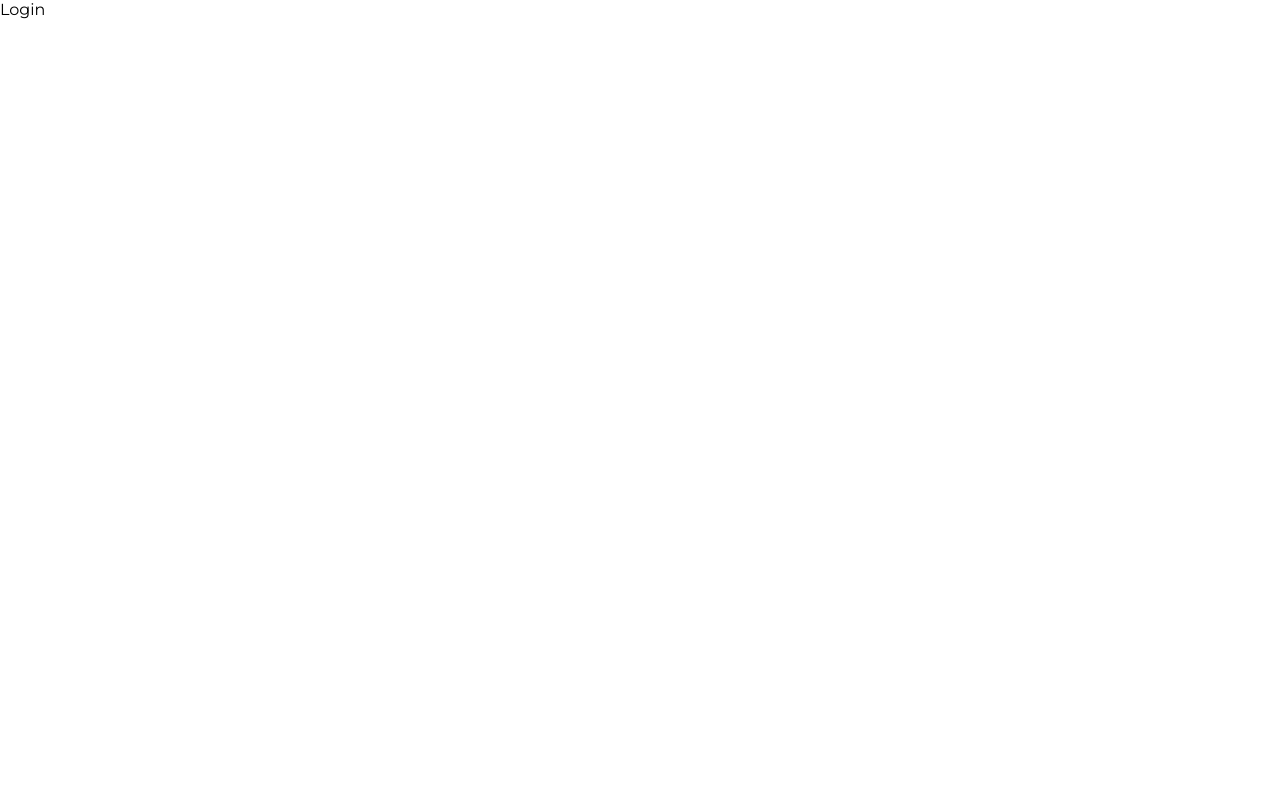
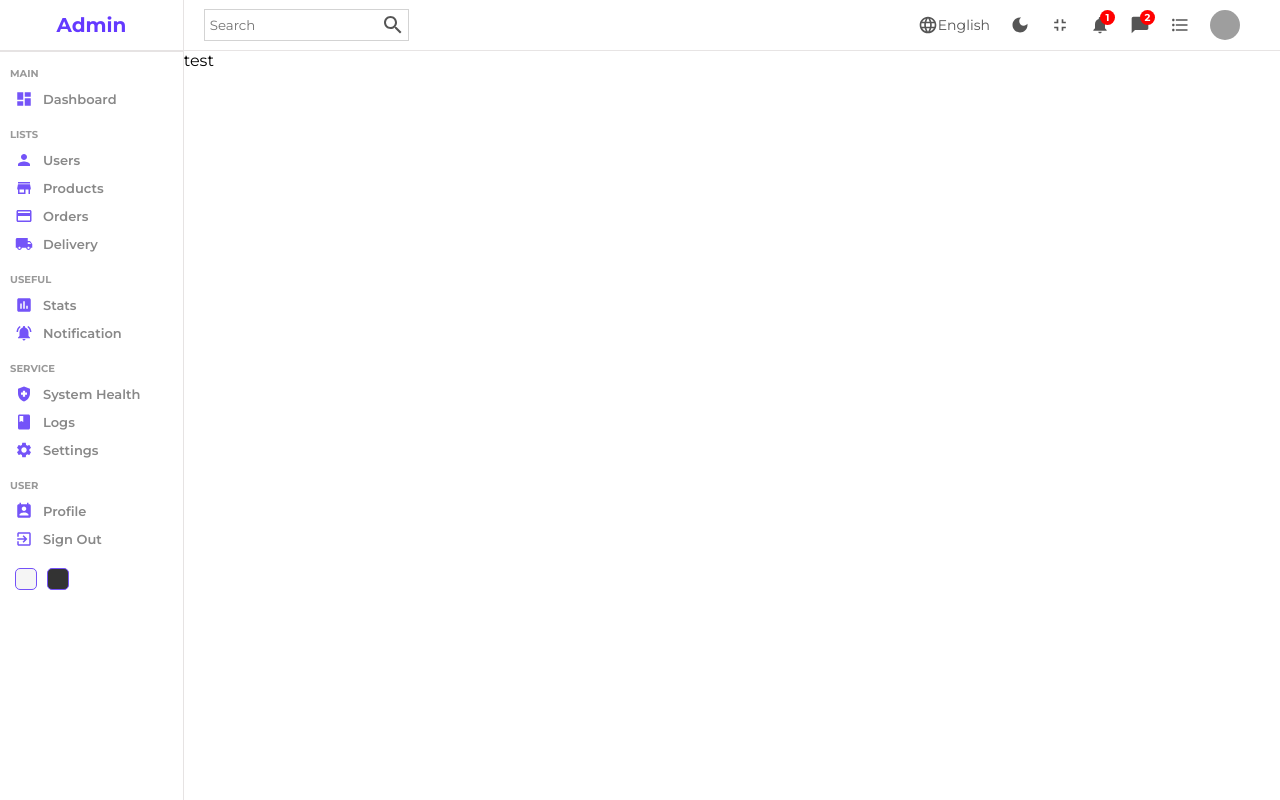
Before and after one commit to JcPerera/admin-panel, a React (Create React App) app: page /login in a window 1280 px wide. Built offline with nearby package versions, Linux system fonts and the light colour scheme; grey boxes are pictures that could not be loaded.

Commit message:
added nested routing

```diff
--- a/src/App.js
+++ b/src/App.js
@@ -1,44 +1,22 @@
-import Home from "./pages/home/Home";
-import Login from "./pages/login/Login";
-import List from "./pages/list/List";
-import Single from "./pages/single/Single";
-import New from "./pages/new/New";
-import { productInputs, userInputs } from "./formSource";
-import { BrowserRouter, Routes, Route } from "react-router-dom";
 import "./theme.scss";
 import { useContext } from "react";
 import { DarkModeContext } from "./context/darkModeContext";
-
+import { Outlet } from "react-router-dom";
+import Sidebar from "./components/sidebar/Sidebar";
+import Navbar from "./components/navbar/Navbar";
 
 function App() {
   const { darkMode } = useContext(DarkModeContext);
 
   return (
     <div className={darkMode ? "App dark" : "App"}>
-      <BrowserRouter>
-        <Routes>
-          <Route path="/">
-            <Route index element={<Home />} />
-            <Route path="login" element={<Login />} />
-            <Route path="users">
-              <Route index element={<List />} />
-              <Route path=":userId" element={<Single />} />
-              <Route
-                path="new"
-                element={<New inputs={userInputs} title="Add New User" />}
-              />
-            </Route>
-            <Route path="products">
-              <Route index element={<List />} />
-              <Route path=":productId" element={<Single />} />
-              <Route
-                path="new"
-                element={<New inputs={productInputs} title="Add New Product" />}
-              />
-            </Route>
-          </Route>
-        </Routes>
-      </BrowserRouter>
+      <div className="main">
+        <Sidebar />
+        <div className="mainContainer">
+          <Navbar />
+          <Outlet />
+        </div>
+      </div>
     </div>
   );
 }
--- a/src/components/sidebar/Sidebar.jsx
+++ b/src/components/sidebar/Sidebar.jsx
@@ -28,10 +28,12 @@ const Sidebar = () => {
       <div className="center">
         <ul>
           <p className="title">MAIN</p>
-          <li>
-            <DashboardIcon className="icon" />
-            <span>Dashboard</span>
-          </li>
+          <Link to="/" style={{ textDecoration: "none" }}>
+            <li>
+              <DashboardIcon className="icon" />
+              <span>Dashboard</span>
+            </li>
+          </Link>
           <p className="title">LISTS</p>
           <Link to="/users" style={{ textDecoration: "none" }}>
             <li>
@@ -61,8 +63,6 @@ const Sidebar = () => {
           <li>
             <NotificationsActiveIcon className="icon" />
             <span>Notification</span>
-
-            <span>Notifications</span>
           </li>
           <p className="title">SERVICE</p>
           <li>
--- a/src/index.js
+++ b/src/index.js
@@ -2,11 +2,41 @@ import React from "react";
 import ReactDOM from "react-dom";
 import App from "./App";
 import { DarkModeContextProvider } from "./context/darkModeContext";
+import { BrowserRouter, Routes, Route } from "react-router-dom";
+import Login from "./pages/login/Login";
+import Home from "./pages/home/Home";
+import List from "./pages/list/List";
+import Single from "./pages/single/Single";
+import New from "./pages/new/New";
+import { productInputs, userInputs } from "./formSource";
 
 ReactDOM.render(
   <React.StrictMode>
     <DarkModeContextProvider>
-      <App />
+      <BrowserRouter>
+        <Routes>
+          <Route path="/" element={<App />}>
+            <Route index element={<Home />} />
+            <Route path="login" element={<Login />} />
+            <Route path="users">
+              <Route index element={<List />} />
+              <Route path=":userId" element={<Single />} />
+              <Route
+                path="new"
+                element={<New inputs={userInputs} title="Add New User" />}
+              />
+            </Route>
+            <Route path="products">
+              <Route index element={<List />} />
+              <Route path=":productId" element={<Single />} />
+              <Route
+                path="new"
+                element={<New inputs={productInputs} title="Add New Product" />}
+              />
+            </Route>
+          </Route>
+        </Routes>
+      </BrowserRouter>
     </DarkModeContextProvider>
   </React.StrictMode>,
   document.getElementById("root")
--- a/src/pages/home/Home.jsx
+++ b/src/pages/home/Home.jsx
@@ -1,6 +1,4 @@
 import "./home.scss";
-import Sidebar from "../../components/sidebar/Sidebar";
-import Navbar from "../../components/navbar/Navbar";
 import Widget from "../../components/widget/Widget";
 import Featured from "../../components/featured/Featured";
 import Chart from "../../components/chart/Chart";
@@ -9,9 +7,7 @@ import List from "../../components/list/List";
 const Home = () => {
   return (
     <div className="home">
-      <Sidebar />
       <div className="homeContainer">
-        <Navbar />
         <div className="widgets">
           <Widget type="user" />
           <Widget type="order" />
--- a/src/pages/list/List.jsx
+++ b/src/pages/list/List.jsx
@@ -1,13 +1,9 @@
 import "./list.scss"
-import Sidebar from "../../components/sidebar/Sidebar"
-import Navbar from "../../components/navbar/Navbar"
 import Datatable from "../../components/datatable/Datatable";
 const List = () => {
   return (
     <div className="list">
-      <Sidebar/>
       <div className="listContainer">
-        <Navbar/>
         <Datatable />
       </div>
     </div>
--- a/src/pages/list/list.scss
+++ b/src/pages/list/list.scss
@@ -1,7 +1,7 @@
 .list {
-    display: flex;
-    width: 100%;
-    .listContainer {
-      flex: 6;
-    }
+  display: flex;
+  width: 100%;
+  .listContainer {
+    flex: 6;
   }
+}
--- a/src/pages/login/Login.jsx
+++ b/src/pages/login/Login.jsx
@@ -1,9 +1,7 @@
-import './login.scss'
+import "./login.scss";
 
 const Login = () => {
-  return (
-    <div>Login</div>
-  )
-}
+  return <div className="login">test</div>;
+};
 
-export default Login
+export default Login;
--- a/src/pages/login/login.scss
+++ b/src/pages/login/login.scss
@@ -0,0 +1,7 @@
+.login {
+  display: flex;
+  width: 100%;
+  .loginContainer {
+    flex: 6;
+  }
+}
--- a/src/pages/new/New.jsx
+++ b/src/pages/new/New.jsx
@@ -1,6 +1,4 @@
 import "./new.scss";
-import Sidebar from "../../components/sidebar/Sidebar";
-import Navbar from "../../components/navbar/Navbar";
 import DriveFolderUploadOutlinedIcon from "@mui/icons-material/DriveFolderUploadOutlined";
 import { useState } from "react";
 
@@ -9,9 +7,7 @@ const New = ({ inputs, title }) => {
 
   return (
     <div className="new">
-      <Sidebar />
       <div className="newContainer">
-        <Navbar />
         <div className="top">
           <h1>{title}</h1>
         </div>
--- a/src/pages/single/Single.jsx
+++ b/src/pages/single/Single.jsx
@@ -1,15 +1,11 @@
 import "./single.scss";
-import Sidebar from "../../components/sidebar/Sidebar";
-import Navbar from "../../components/navbar/Navbar";
 import Chart from "../../components/chart/Chart";
 import List from "../../components/list/List";
 
 const Single = () => {
   return (
     <div className="single">
-      <Sidebar />
       <div className="singleContainer">
-        <Navbar />
         <div className="top">
           <div className="left">
             <div className="editButton">Edit</div>
--- a/src/theme.scss
+++ b/src/theme.scss
@@ -1,6 +1,16 @@
+.main{
+  display: flex;
+  width: 100%;
+}
+
+.mainContainer {
+  flex: 6;
+}
+
 .App.dark {
   background-color: #111;
   color: rgb(156, 156, 156);
+
 
   .chartGrid {
     stroke: rgba(228, 228, 228, 0.219);
@@ -63,7 +73,7 @@
     }
   }
 
-    input{
+  input {
     background-color: transparent;
   }
 }
```
Lines whose indentation alone changed are shown as unchanged.
